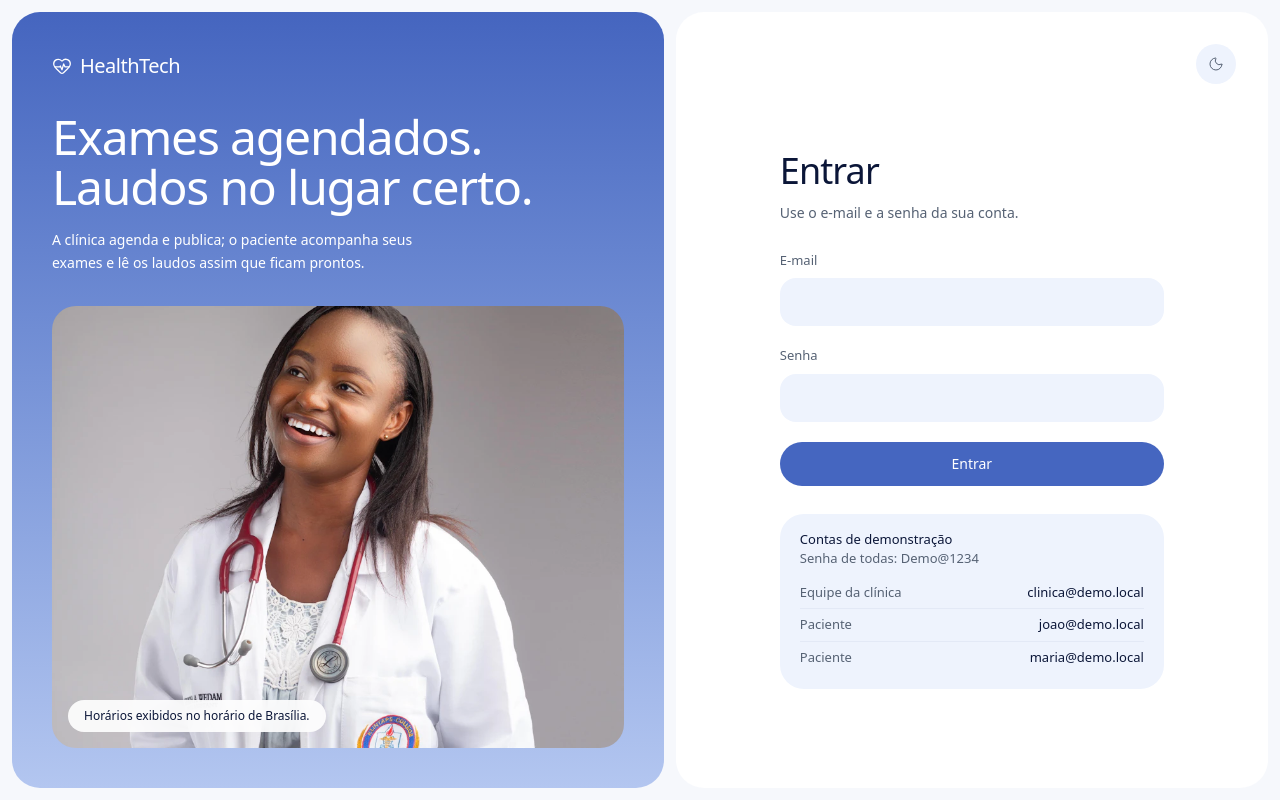
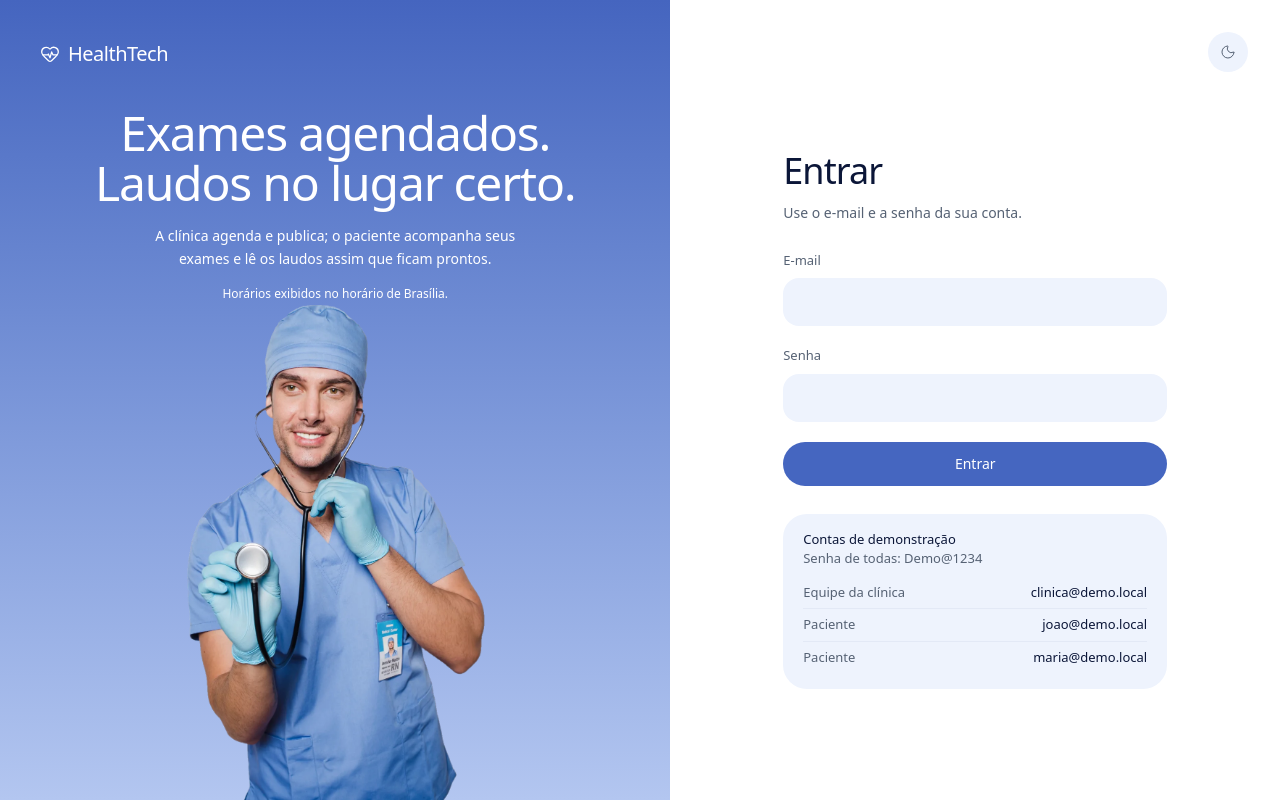
Before and after one commit to renatomf/healthtech, a React (Vite) app in the folder apps/web/: page /login in a window 1280 px wide. Built offline with nearby package versions, Linux system fonts and the light colour scheme; no server answers.

Commit message:
feat(web): login no estilo do hero do DocShield com profissional recortado (Pexels) e painéis sem cantos
Co-Authored-By: Claude Opus 5.5 <noreply@anthropic.com>

```diff
--- a/apps/web/src/features/auth/login-page.tsx
+++ b/apps/web/src/features/auth/login-page.tsx
@@ -25,34 +25,34 @@ export function LoginPage() {
   const { errors } = form.formState;
 
   return (
-    <div className="grid min-h-dvh gap-3 p-3 lg:h-dvh lg:grid-cols-[1.1fr_1fr]">
-      <aside className="hidden min-h-0 flex-col gap-8 rounded-4xl bg-linear-to-b from-hero-from to-hero-to p-10 text-white lg:flex">
-        <Brand inverted />
-        <div className="space-y-4">
-          <h1 className="max-w-2xl text-5xl leading-[1.05] font-light tracking-tight">
+    <div className="grid min-h-dvh lg:h-dvh lg:grid-cols-[1.1fr_1fr]">
+      {/* Composição do hero mobile do DocShield: título centralizado e o profissional
+          "saindo" da base do degradê. */}
+      <aside className="relative hidden min-h-0 flex-col items-center overflow-hidden bg-linear-to-b from-hero-from to-hero-to px-10 pt-10 text-center text-white lg:flex">
+        <div className="self-start">
+          <Brand inverted />
+        </div>
+        <div className="mt-10 space-y-4">
+          <h1 className="text-5xl leading-[1.05] font-light tracking-tight">
             Exames agendados.
             <br />
             Laudos no lugar certo.
           </h1>
-          <p className="max-w-sm text-sm leading-relaxed">
+          <p className="mx-auto max-w-sm text-sm leading-relaxed">
             A clínica agenda e publica; o paciente acompanha seus exames e lê os laudos assim que
             ficam prontos.
           </p>
+          <p className="text-xs">Horários exibidos no horário de Brasília.</p>
         </div>
-        {/* Foto: Ato Aikins / Unsplash (licença Unsplash). Decorativa, por isso alt vazio. */}
-        <figure className="relative min-h-0 flex-1 overflow-hidden rounded-3xl">
-          <img
-            src="/images/doctor.webp"
-            alt=""
-            className="absolute inset-0 size-full object-cover object-[50%_18%]"
-          />
-          <figcaption className="absolute bottom-4 left-4 w-fit rounded-full bg-surface/90 px-4 py-2 text-xs text-foreground backdrop-blur">
-            Horários exibidos no horário de Brasília.
-          </figcaption>
-        </figure>
+        {/* Foto: Pexels (licença Pexels), recortada sem fundo. Decorativa, por isso alt vazio. */}
+        <img
+          src="/images/doctor.webp"
+          alt=""
+          className="mt-auto max-h-[66%] min-h-0 w-auto object-contain object-bottom"
+        />
       </aside>
 
-      <main className="flex flex-col rounded-4xl bg-surface p-6 sm:p-8 lg:min-h-0 lg:overflow-y-auto">
+      <main className="flex flex-col bg-surface p-6 sm:p-8 lg:min-h-0 lg:overflow-y-auto">
         <div className="flex items-center justify-between">
           <span className="lg:invisible">
             <Brand />
```
Also changed, not shown: apps/web/public/images/doctor.webp, 1 other file (tests, documents, lock files or other folders).
